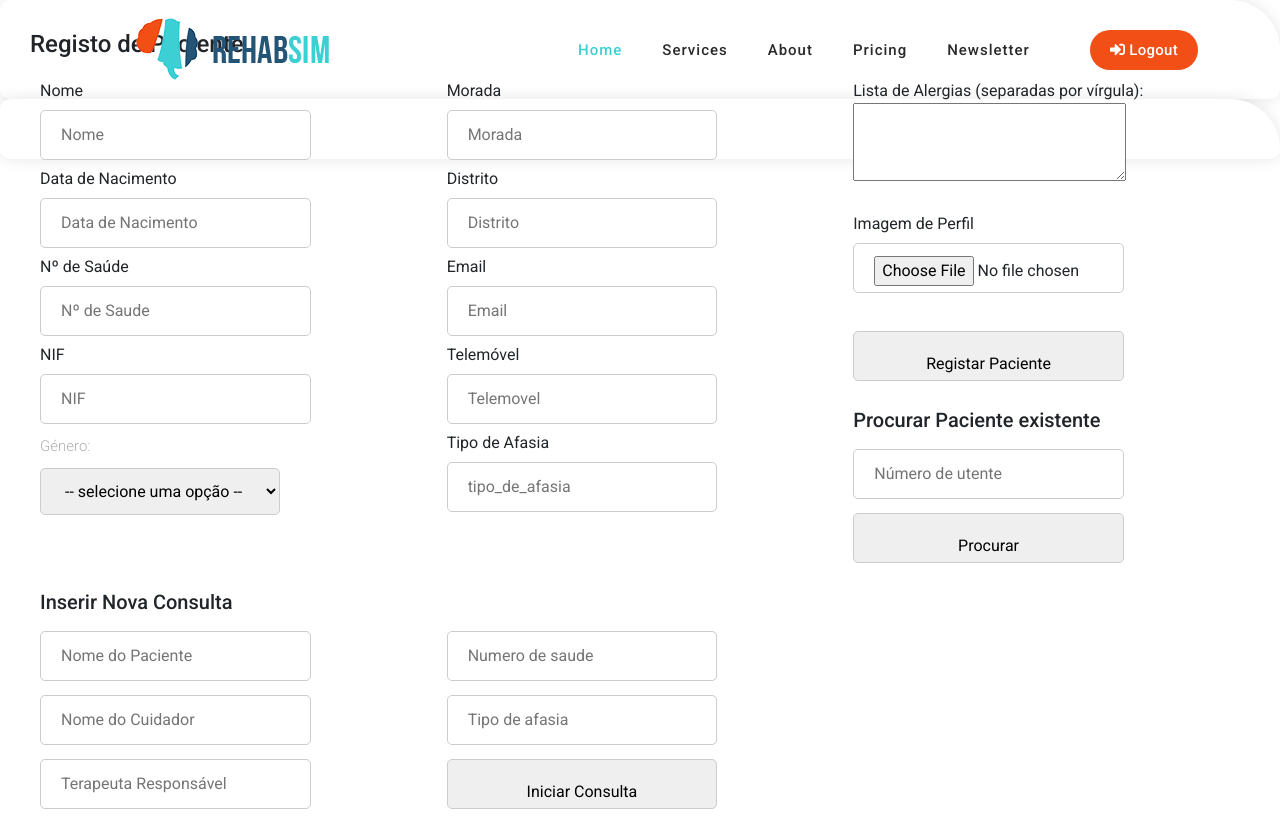
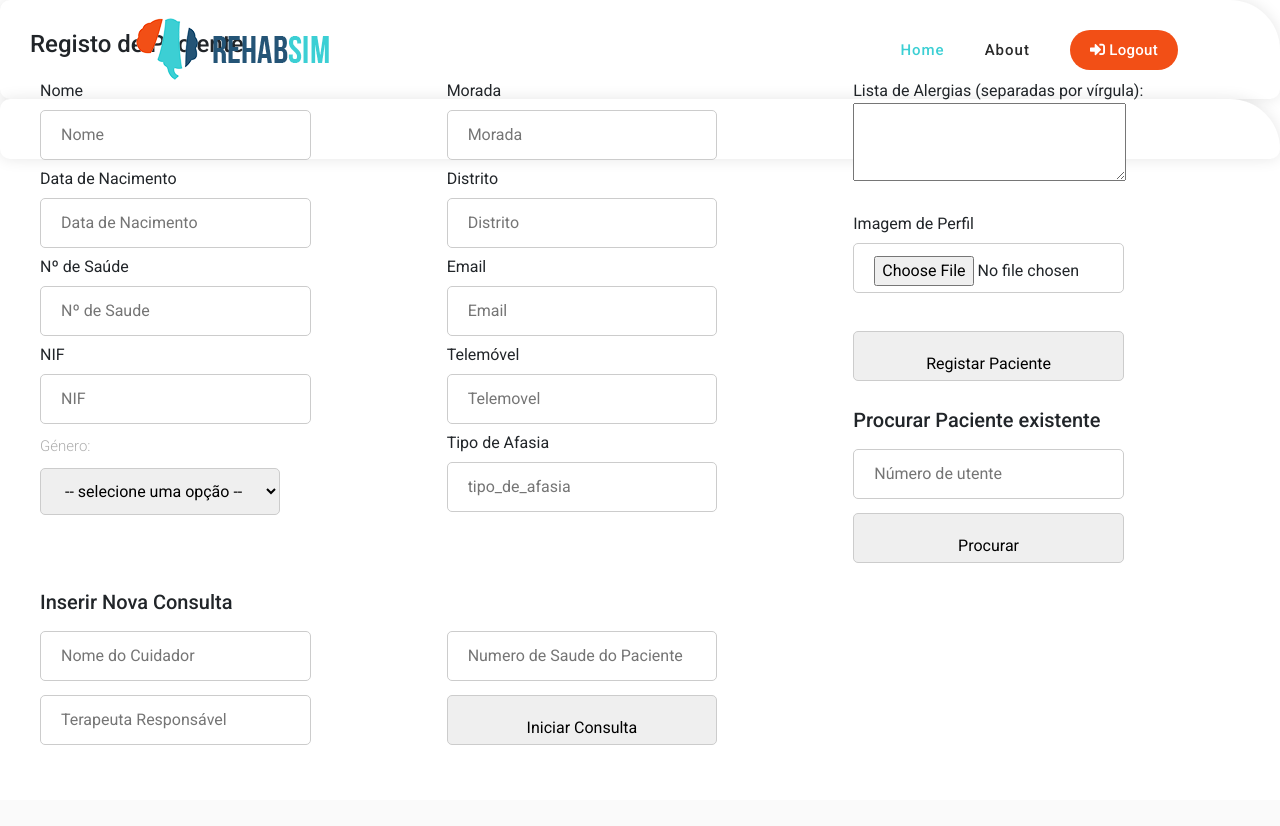
Before and after one commit to bcjorge/rehabsim, a PHP site: page /pag_terapeuta.php in a window 1280 px wide. After the commit the page ends 745 px from the top, so only its background shows below. Run offline with PHP 8.4, Linux system fonts and the light colour scheme; data that the repository does not hold is empty; some libraries are stand-ins or nearby versions.

Commit message:
mudei os headers la de cima e as query de insert  ta ali mas nao fucnionam

```diff
--- a/rehabsim/index.php
+++ b/rehabsim/index.php
@@ -62,10 +62,7 @@ https://templatemo.com/tm-570-chain-app-dev
             <!-- ***** Menu Start ***** -->
             <ul class="nav">
               <li class="scroll-to-section"><a href="index.php" class="active">Home</a></li>
-              <li class="scroll-to-section"><a href="#services">Services</a></li>
               <li class="scroll-to-section"><a href="#about">About</a></li>
-              <li class="scroll-to-section"><a href="#pricing">Pricing</a></li>
-              <li class="scroll-to-section"><a href="#newsletter">Newsletter</a></li>
               <li><div class="gradient-button"><a href="login.php"><i class="fa fa-sign-in-alt"></i> Sign In Now</a></div></li>
             </ul>
             <a class='menu-trigger'>
--- a/rehabsim/login.php
+++ b/rehabsim/login.php
@@ -95,10 +95,7 @@ https://templatemo.com/tm-570-chain-app-dev
             <!-- ***** Menu Start ***** -->
             <ul class="nav">
               <li class="scroll-to-section"><a href="index.php" class="active">Home</a></li>
-              <li class="scroll-to-section"><a href="#services">Services</a></li>
               <li class="scroll-to-section"><a href="#about">About</a></li>
-              <li class="scroll-to-section"><a href="#pricing">Pricing</a></li>
-              <li class="scroll-to-section"><a href="#newsletter">Newsletter</a></li>
               <li><div class="gradient-button"><a href="login.php"><i class="fa fa-sign-in-alt"></i> Sign In Now</a></div></li>
             </ul>
             <a class='menu-trigger'>
--- a/rehabsim/pag_admin.php
+++ b/rehabsim/pag_admin.php
@@ -197,10 +197,7 @@ https://templatemo.com/tm-570-chain-app-dev
             <!-- ***** Menu Start ***** -->
             <ul class="nav">
               <li class="scroll-to-section"><a href="index.php" class="active">Home</a></li>
-              <li class="scroll-to-section"><a href="#services">Services</a></li>
               <li class="scroll-to-section"><a href="#about">About</a></li>
-              <li class="scroll-to-section"><a href="#pricing">Pricing</a></li>
-              <li class="scroll-to-section"><a href="#newsletter">Newsletter</a></li>
                 <li><div class="gradient-button"><a href="login.php?action=logout"><i class="fa fa-sign-in-alt"></i> Logout</a></div></li>
             </ul>
             <a class='menu-trigger'>
--- a/rehabsim/pag_cuidador.php
+++ b/rehabsim/pag_cuidador.php
@@ -121,10 +121,7 @@ session_start();
                     <!-- ***** Menu Start ***** -->
                     <ul class="nav">
                         <li class="scroll-to-section"><a href="index.php" class="active">Home</a></li>
-                        <li class="scroll-to-section"><a href="#services">Services</a></li>
                         <li class="scroll-to-section"><a href="#about">About</a></li>
-                        <li class="scroll-to-section"><a href="#pricing">Pricing</a></li>
-                        <li class="scroll-to-section"><a href="#newsletter">Newsletter</a></li>
                         <li><div class="gradient-button"><a href="login.php?action=logout"><i class="fa fa-sign-in-alt"></i> Logout</a></div></li>
                     </ul>
                     <a class='menu-trigger'>
--- a/rehabsim/pag_terapeuta.php
+++ b/rehabsim/pag_terapeuta.php
@@ -94,13 +94,18 @@ if((isset($_SESSION['authuser'])) AND ($_SESSION['authuser'] == 1)) {
                     echo "<script>alert('O update da informação falhou');</script>";
                 }
                 break;
-           /* case "dados_consulta":
+            case "dados_consulta":
                 if (isset($_POST["gravar_dados"])) {
-                    $paciente=$_POST['paciente_nome'];
+                    $paciente=$_POST['num_saude'];
                     $terapeuta=$_POST['terapeuta_nome'];
                     $cuidador=$_POST['cuidador_nome'];
-                    $afasia=$_POST['afasia'];*/
 
+                    /*$connect = mysqli_connect('localhost', 'root', '', 'database2') or die('Error connecting to the server: ' . mysqli_error($connect));
+                    $insert_utilizador_consulta_pac = 'INSERT INTO registo_consulta (paciente_id) SELECT id_paciente FROM paciente WHERE paciente.num_saude="'.$paciente.'"';
+                    $result_IU1 = mysqli_query($connect, $insert_utilizador_consulta_pac) or die('The query failed: ' . mysqli_error($connect));
+
+                    $insert_utilizador_consulta_ter = 'INSERT INTO utilizador_consulta (utilizador_id_utilizador) VALUES (utilizador.id_paciente) WHERE paciente.num_saude="'.$paciente.'"';*/
+                }
                 }
         }
 
@@ -156,10 +161,7 @@ https://templatemo.com/tm-570-chain-app-dev
             <!-- ***** Menu Start ***** -->
             <ul class="nav">
               <li class="scroll-to-section"><a href="index.php" class="active">Home</a></li>
-              <li class="scroll-to-section"><a href="#services">Services</a></li>
               <li class="scroll-to-section"><a href="#about">About</a></li>
-              <li class="scroll-to-section"><a href="#pricing">Pricing</a></li>
-              <li class="scroll-to-section"><a href="#newsletter">Newsletter</a></li>
               <li><div class="gradient-button"><a href="login.php?action=logout"><i class="fa fa-sign-in-alt"></i> Logout</a></div></li>
             </ul>
             <a class='menu-trigger'>
@@ -273,7 +275,6 @@ https://templatemo.com/tm-570-chain-app-dev
           <div class="column c2">
               <h5> Inserir Nova Consulta </h5>
               <div class="formPaciente">
-                  <input type="text" name= "paciente_nome" placeholder="Nome do Paciente">
                   <input type="text" name= "cuidador_nome" placeholder="Nome do Cuidador">
                   <input type="text" name= "terapeuta_nome" placeholder="Terapeuta Responsável">
               </div>
@@ -281,8 +282,7 @@ https://templatemo.com/tm-570-chain-app-dev
           <div class="column c3">
               <div class="formPaciente">
                   <br>
-                  <input type="text" name= "num_saude" placeholder="Numero de saude">
-                  <input type="number" name= "afasia" placeholder="Tipo de afasia">
+                  <input type="text" name= "num_saude" placeholder="Numero de Saude do Paciente">
                   <input class="gradient-button sessionButton" type="submit" value="Iniciar Consulta" name="gravar_dados">
   </div>
           </div>
```
